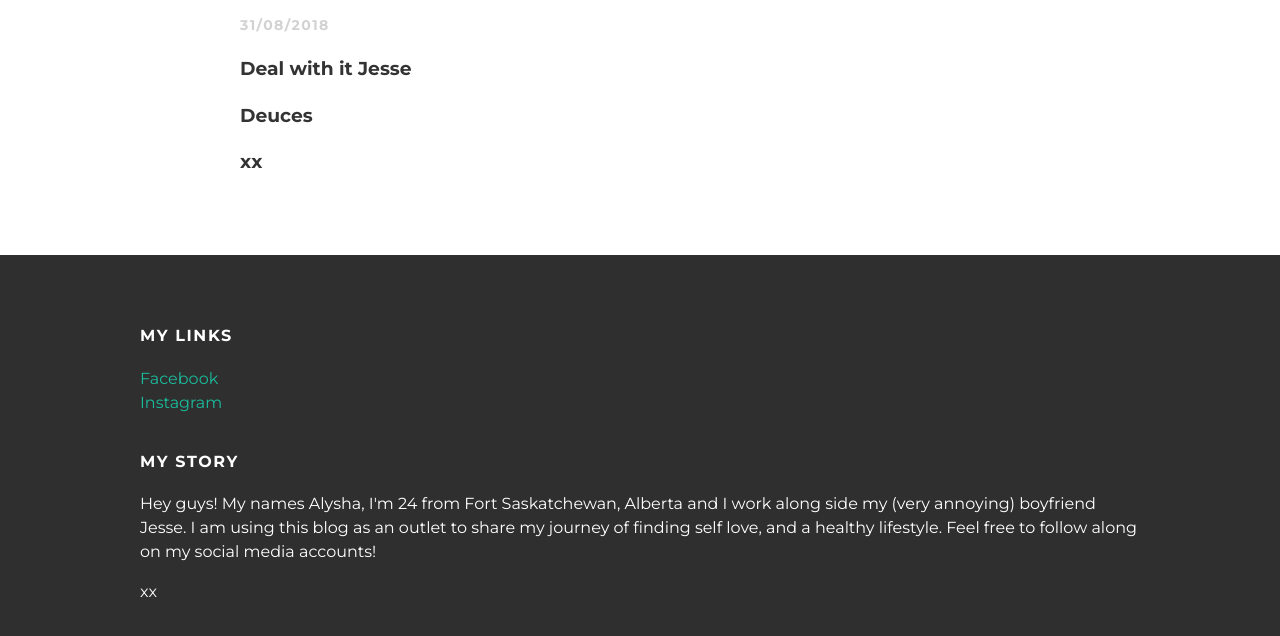
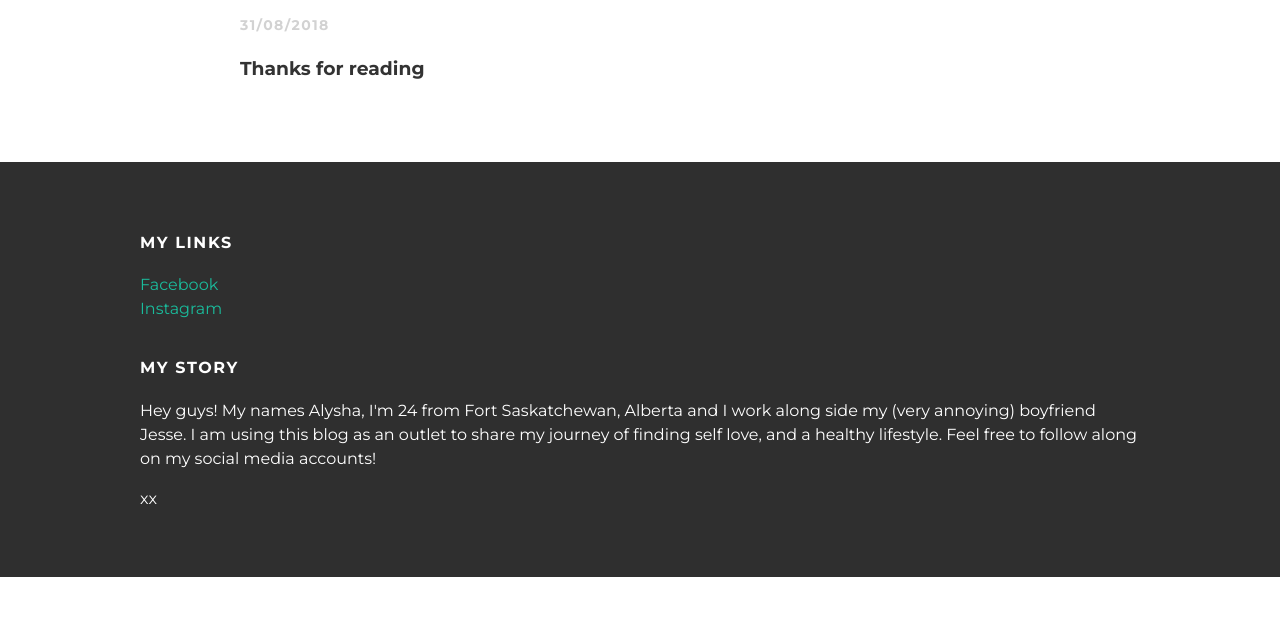
Before and after one commit to alyworrall/alyworrall.github.io, a plain HTML site: page index.html in a window 1280 px wide. Shown: the part 1479-2115 px from the top of the page. After the commit the page ends 2056 px from the top, so only its background shows below. Drawn offline with Linux system fonts and the light colour scheme.

Commit message:
Update index.html

```diff
--- a/index.html
+++ b/index.html
@@ -52,9 +52,7 @@
   <p class="post-date">31/08/2018</p>
   <h3 class="post-title"Becoming a web developer</h3>
     <div class="post-content">
-      <p>Deal with it Jesse</p>
-      <p>Deuces</p>
-      <p>xx</p>
+      <p>Thanks for reading</p>
     </div>
 </div>
   </div>
```
